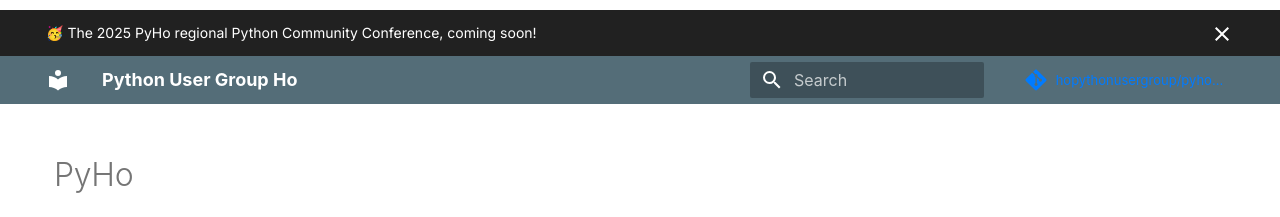
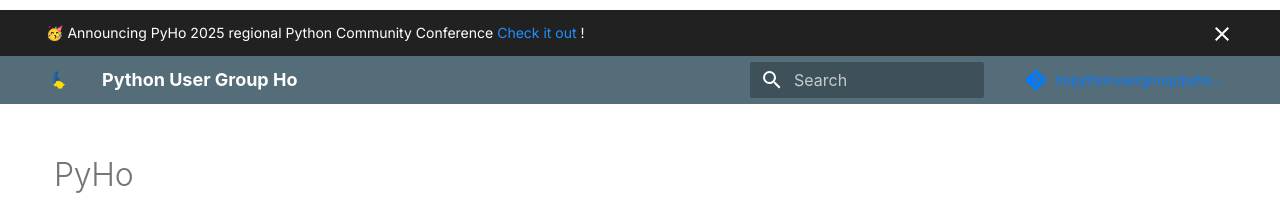
Before and after one commit to hopythonusergroup/pyho.github.io, an MkDocs documentation site: the page built from docs/index.md, in a window 1280 px wide. Shown: the top 217 px of the page. Built offline with MkDocs 1.6.1 and Material for MkDocs 9.7.7, drawn with Linux system fonts in a browser that asks for light colours; nearby versions of some CDN libraries; comment, search, counter and statistics services are not loaded.

Commit message:
add logo and favicon and update announcement banner

```diff
--- a/docs/css/style.css
+++ b/docs/css/style.css
@@ -0,0 +1,4 @@
+.announce-link {
+    color: white;
+    text-decoration: none;
+}
--- a/docs/overrides/main.html
+++ b/docs/overrides/main.html
@@ -1,4 +1,7 @@
 {% extends "base.html" %}
 {% block announce %}
-    🥳 The 2025 PyHo regional Python Community Conference, coming soon!
-{% endblock %}
+    🥳 Announcing PyHo 2025 regional Python Community Conference
+    <a class="announce-link" href="https://2025.pythonho.com" style="color:dodgerblue;" target="_blank">
+        Check it out
+    </a>!
+{% endblock announce %}
--- a/mkdocs.yml
+++ b/mkdocs.yml
@@ -18,6 +18,10 @@
   features:
     - announce.dismiss
     - navigation.footer
+  logo: assets/logo.PNG
+  favicon: assets/images/favicon.ico
+extra_css:
+  - css/style.css
 
 extra:
   social:
```
Also changed, not shown: docs/assets/images/favicon.ico (added), docs/assets/logo.PNG (added), 4 other files.
